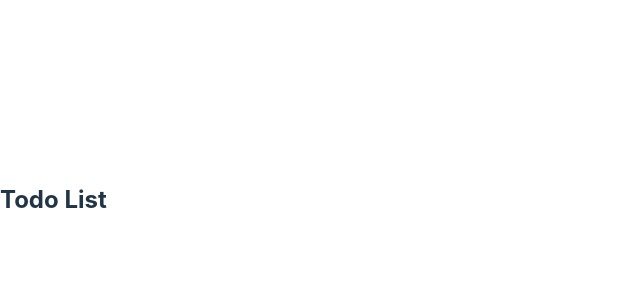
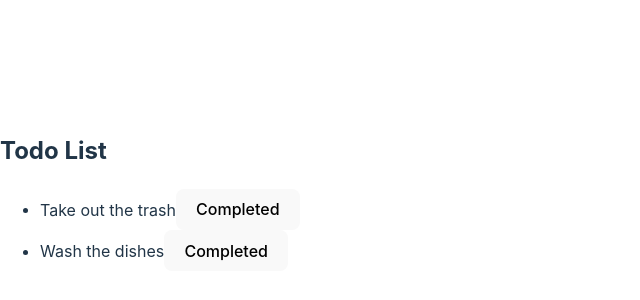
Before and after one commit to MrSankofa/react-interview-prep, a React (Vite) app: page / in a window 1280 px wide. Shown: the part 200-500 px from the top of the page, without its empty margins (0-640 px from the left). Built offline with nearby package versions, Linux system fonts and the light colour scheme.

Commit message:
wip(exercise): enabled reading todos

```diff
--- a/src/App.jsx
+++ b/src/App.jsx
@@ -4,12 +4,23 @@
 * create a TodoForm and TodoList complete to show CRUD functionality
 * */
 
+import {useState} from "react";
+import TodoList from "./components/TodoList.jsx";
+
 const App = () => {
+
+  // we need global state for todos and theme
+
+  const [todos, setTodos] = useState([
+    { id:1,  todoText: "Take out the trash", completed: false},
+    { id:2,  todoText: "Wash the dishes", completed: false},
+  ]);
 
 
   return (
       <div style={{ margin: '0 auto', maxWidth: '600px' }}>
         <h2>Todo List</h2>
+        <TodoList todos={todos}></TodoList>
       </div>
   );
 };
--- /dev/null
+++ b/src/components/TodoList.jsx
@@ -0,0 +1,21 @@
+/* eslint-disable react/prop-types */
+
+const TodoList = ({todos}) => {
+
+
+  return (
+    <ul>
+      {
+        todos.map( todo => {
+          return <li key={todo.id}>
+            {todo.todoText}
+            <button>Completed</button>
+          </li>
+        })
+      }
+
+    </ul>
+  )
+}
+
+export default  TodoList
```
Also changed, not shown: src/components/Footer.jsx (added), src/components/Header.jsx (added), src/components/TodoForm.jsx (added), src/context/ThemeContext.jsx (added).
